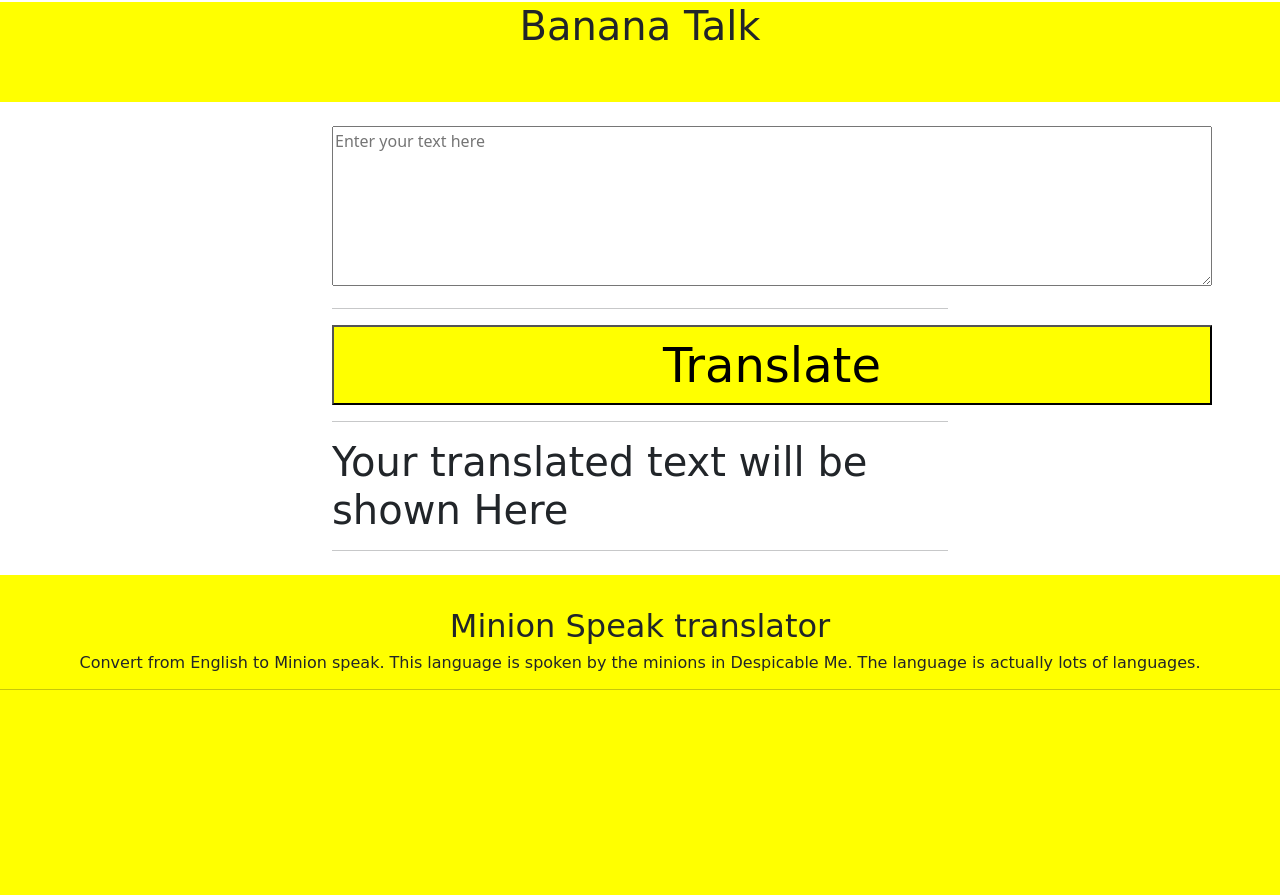
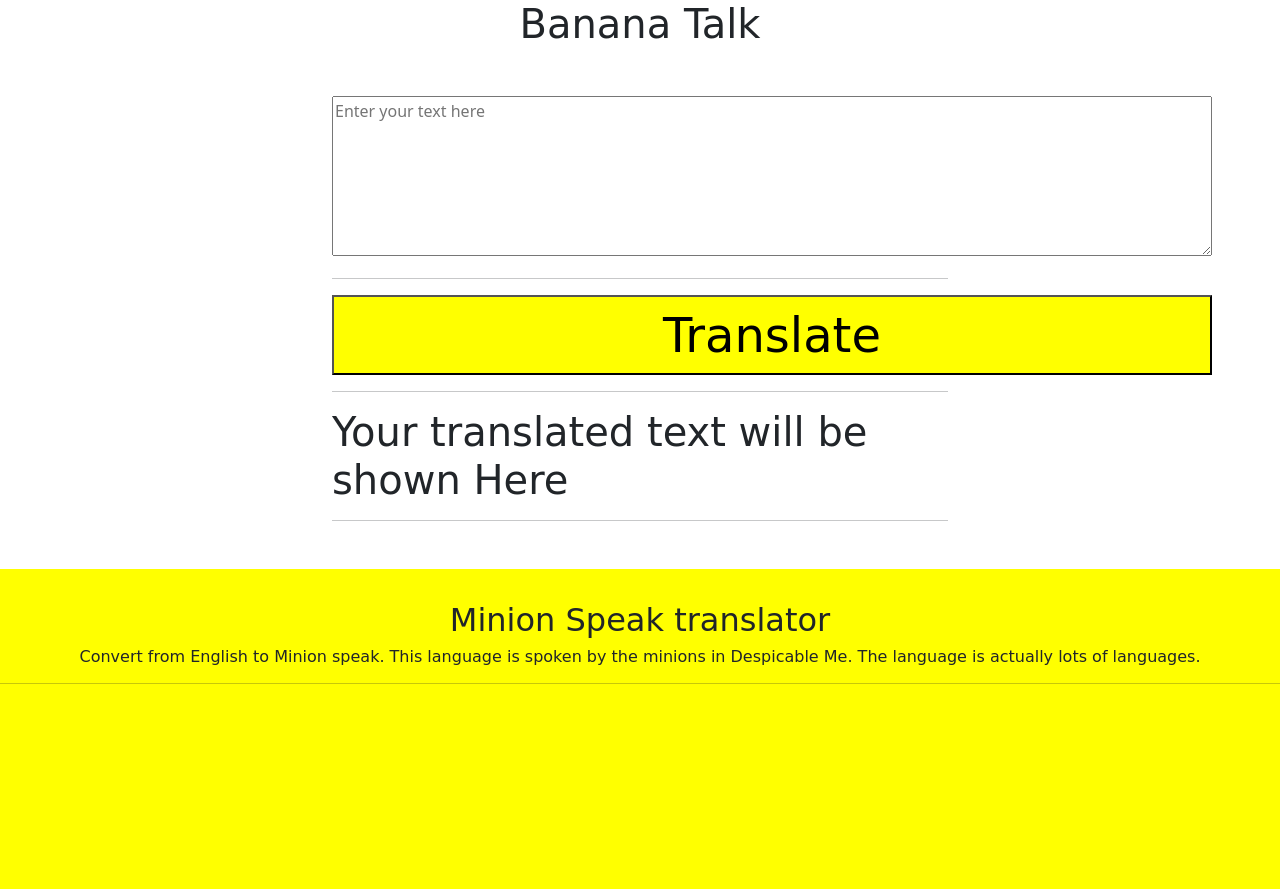
Before and after one commit to ssaboorr/banana-speak-js, a plain HTML site: page app.html in a window 1280 px wide. Drawn offline with nearby package versions, Linux system fonts and the light colour scheme; a web font is replaced by a local one.

Commit message:
updated style

```diff
--- a/app.html
+++ b/app.html
@@ -15,7 +15,8 @@
 </head>
 
 <body>
-    <div class="container-fluid">
+
+    <div class="container-head text-center">
         <h1>Banana Talk</h1>
     </div>
     <div class="container col-sm-6 my-4">
@@ -23,6 +24,8 @@
         <hr>
         <button class="text" id="translate-btn">Translate</button>
         <hr>
+
+
         <div class="text" id="output">
             <h1 class="headline">Your translated text will be shown Here</h1>
             <hr>
@@ -31,7 +34,7 @@
     </div>
 
 
-    <footer>
+    <footer class="footer">
         <h2 style="padding-top: 2rem">Minion Speak translator</h2>
         <h6>
             Convert from English to Minion speak. This language is spoken by the minions in Despicable Me. The language is actually lots of languages.</h6>
--- a/css/style.css
+++ b/css/style.css
@@ -39,9 +39,18 @@ footer {
     height: 20rem;
     text-align: center;
     background-color: yellow;
+    margin-top: 2rem;
 }
 
 .text {
     font-family: 'Rampart One', cursive;
     font-size: 3rem;
 }
+
+.container-head {
+    margin-bottom: 3rem;
+}
+
+.footer {
+    margin-top: 3rem;
+}
```
Also changed, not shown: js/index.js (deleted, +0 -7 lines).
